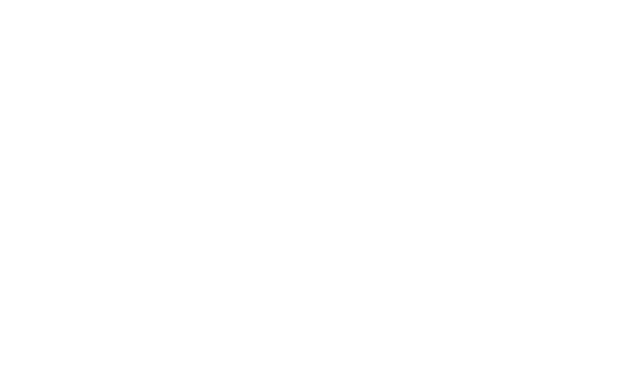
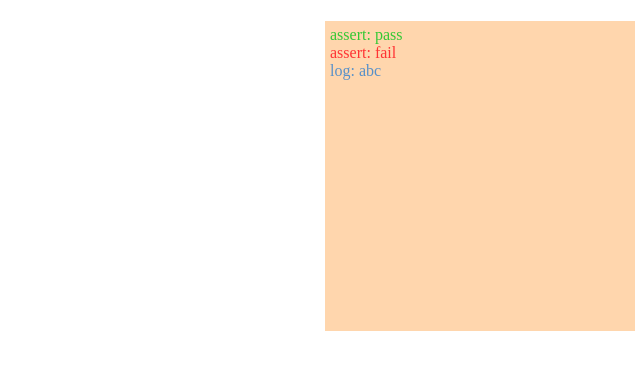
Before and after one commit to wuhongjun/js-library, a plain HTML site: page satyr/index.html in a window 1280 px wide. Shown: the whole page, without its empty margins (640-1280 px from the left). Drawn offline with nearby package versions, Linux system fonts and the light colour scheme.

Commit message:
debug.js

```diff
--- a/satyr/index.html
+++ b/satyr/index.html
@@ -3,6 +3,17 @@
 <head>
 	<meta charset="UTF-8">
 	<title></title>
+	<style>
+	.fail {
+		color: #F00;
+	}
+	.pass {
+		color: #0B0;
+	}
+	.log {
+		color: #2E75BC;
+	}
+	</style>
 </head>
 <body>
 	<script id="seajsnode" src="sea.js"></script>
--- a/satyr/init.js
+++ b/satyr/init.js
@@ -7,7 +7,8 @@
 		encode: 'src/encode.js',
 		random: 'src/random.js',
 		time: 'src/time.js',
-		support: 'src/support.js'
+		support: 'src/support.js',
+		log: 'src/debug.js'
 	};
 
 	seajs.config({
@@ -16,11 +17,13 @@
 		preload: ['jquery']
 	});
 
-	seajs.use(['satyr', 'cookie', 'encode', 'random', 'time', 'support'], function(S, mod) {
+	seajs.use(['satyr', 'cookie', 'encode', 'random', 'time', 'support', 'log'], function(S, mod) {
 		console.log(S);
 		console.log(mod);
 		console.log(window.satyr);
 		console.log(S.now());
-
+		S.assert('abc', 'pass');
+		S.assert('', 'fail');
+		S.log('abc');
 	});
 })(seajs);
--- /dev/null
+++ b/satyr/src/debug.js
@@ -0,0 +1,52 @@
+/*
+ * debug
+ * export: log assert
+ */
+define(function(require, exports, module) {
+	// require mod
+	var S = require('satyr'),
+		host = S.host;
+
+	var document = host.document,
+		docBody = document.getElementsByTagName('body')[0],
+		resultsClassName = "results",
+		resultsElem; // 一个ul元素 <ul class="results"></ul>
+
+	/*
+	 * @param desc - description {String}
+	 * */
+
+	var createResultsElem = function() {
+			var elem = document.createElement("ul");
+			elem.className = resultsClassName;
+			elem.style.cssText = "position:fixed; right:5px; top:5px; width:300px; min-height:300px; height:300ox; padding:5px; overflow:scroll; background-color:#FC9; opacity:0.8;";
+			docBody.appendChild(elem);
+			return elem;
+		},
+		assert = function(value, desc) {
+			var li = document.createElement('li'),
+				pre = 'assert: ';
+			li.className = value ? 'pass' : 'fail'; // 根据value的不同创建不同的样式 .pass .fail需要在css中定义
+			li.appendChild(document.createTextNode(pre + desc));
+
+			resultsElem = resultsElem || createResultsElem();
+
+			resultsElem.appendChild(li);
+		},
+		log = function(msg) {
+			var li = document.createElement('li'),
+				pre = 'log: ';
+			li.className = 'log';
+			li.appendChild(document.createTextNode(pre + msg));
+			resultsElem = resultsElem || createResultsElem();
+
+			resultsElem.appendChild(li);
+		};
+
+	var ret = {
+        assert: assert,
+        log: log
+    };
+    S.addSelfMark(ret);
+    S.mix(exports, ret);
+});
```
Also changed, not shown: debug.js (deleted, +0 -36 lines), 1 other file.
